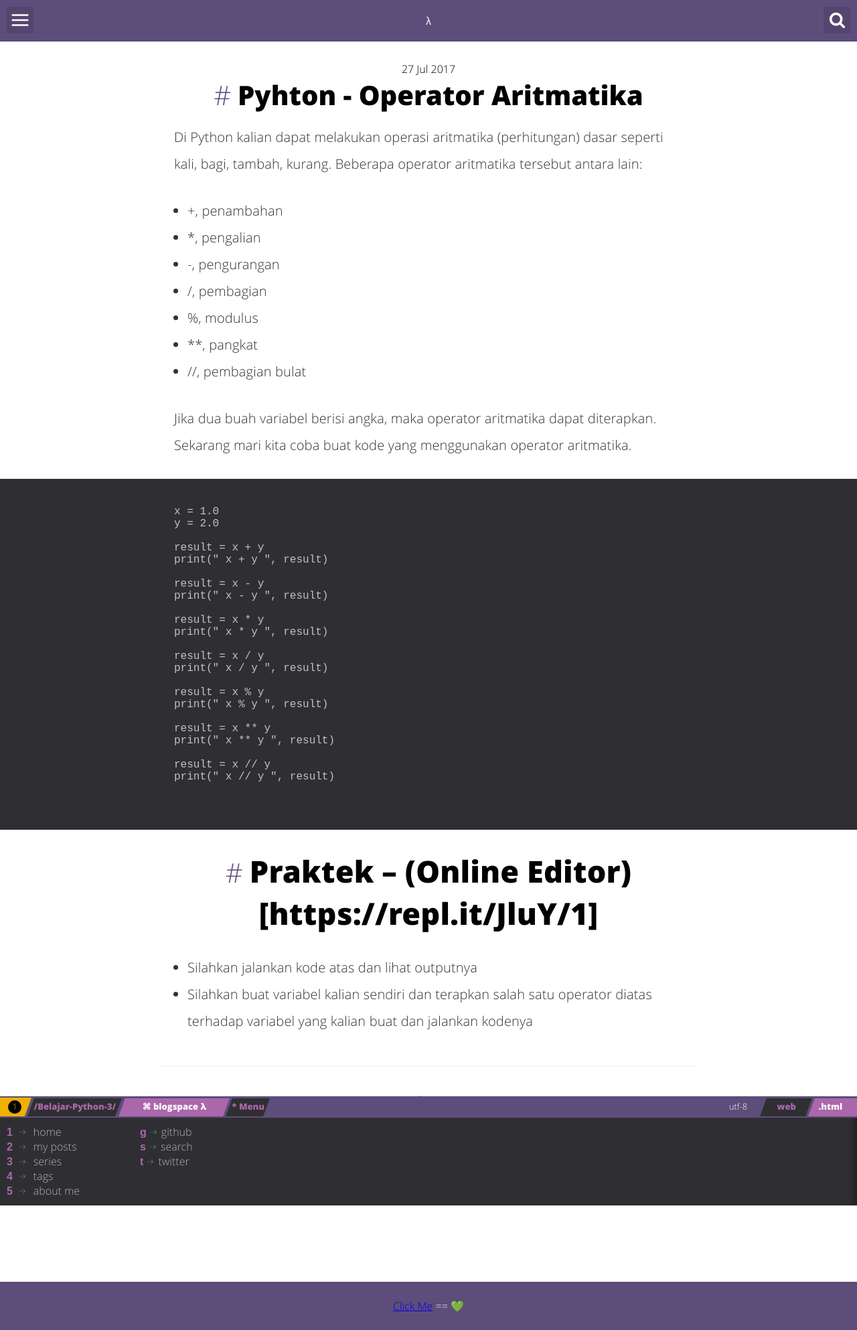
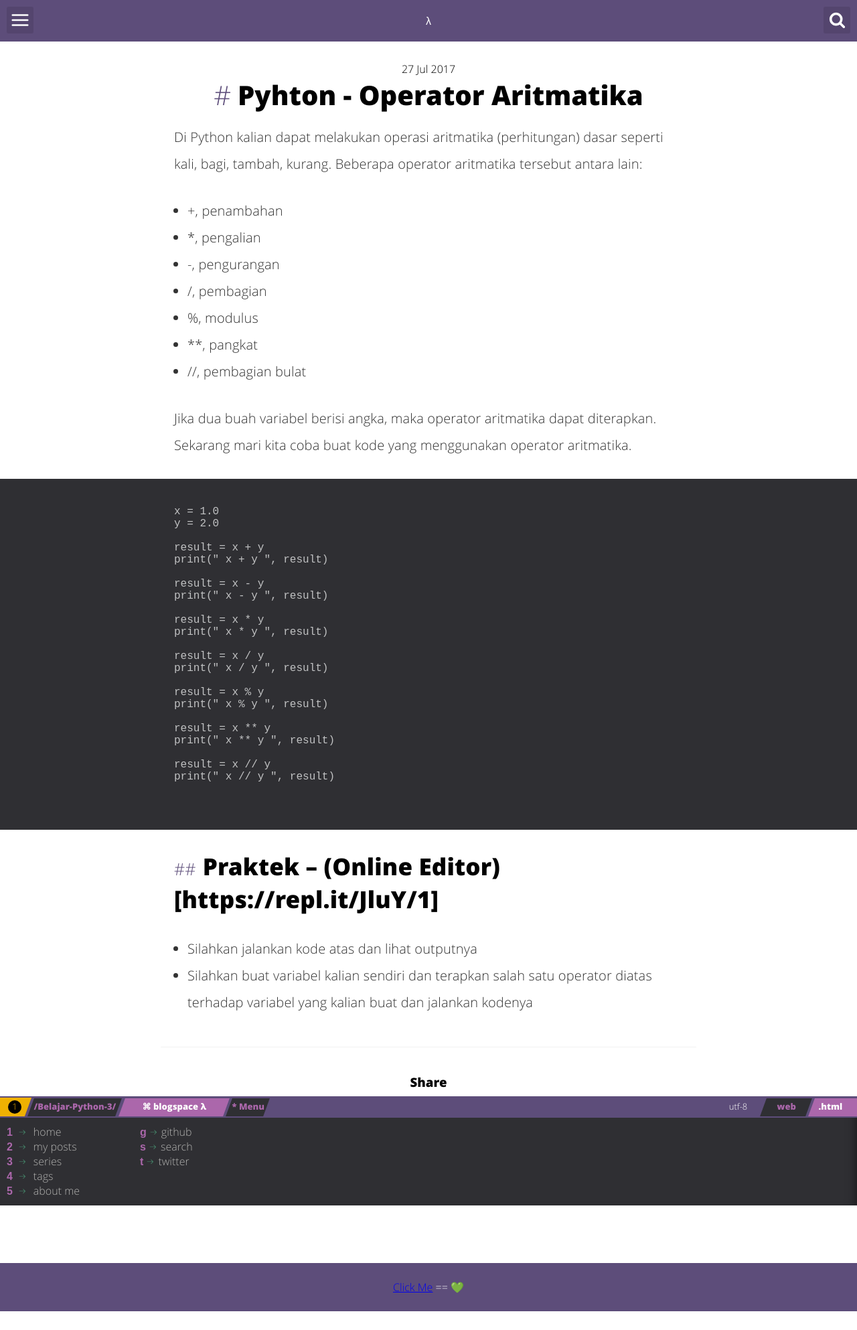
Before and after one commit to arkrwn/arkwrn.github.io, a Jekyll site: the page built from _posts/2017-07-27-Belajar-Python-3.md, in a window 1280 px wide. Shown: the whole page at 67% size. Built offline with Jekyll 4.4.1, drawn with Linux system fonts in a browser that asks for light colours; comment, search, counter and statistics services are not loaded; after the commit the page ends 1958 px from its top, so only the background shows below that.

````diff
--- a/_posts/2017-07-27-Belajar-Python-3.md
+++ b/_posts/2017-07-27-Belajar-Python-3.md
@@ -50,8 +51,8 @@ result = x // y
 print(" x // y ", result)
 ```
 
-# Praktek -- (Online Editor)[https://repl.it/JluY/1]
+## Praktek -- (Online Editor)[https://repl.it/JluY/1]
 
-  + Silahkan jalankan kode atas dan lihat outputnya
-  + Silahkan buat variabel kalian sendiri dan terapkan salah satu operator diatas
+- Silahkan jalankan kode atas dan lihat outputnya
+- Silahkan buat variabel kalian sendiri dan terapkan salah satu operator diatas
     terhadap variabel yang kalian buat dan jalankan kodenya
````
Also changed, not shown: other parts of _posts/2017-07-27-Belajar-Python-3.md (+1 -0 lines).
